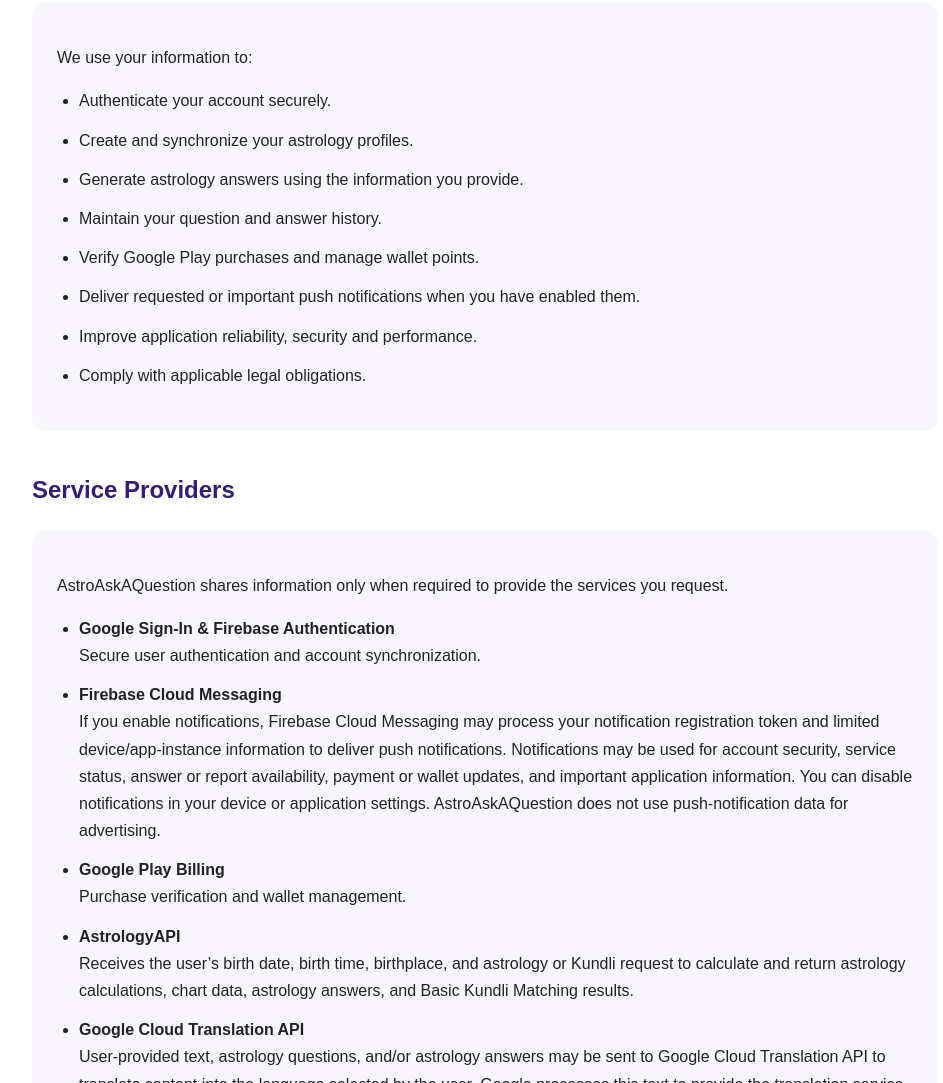
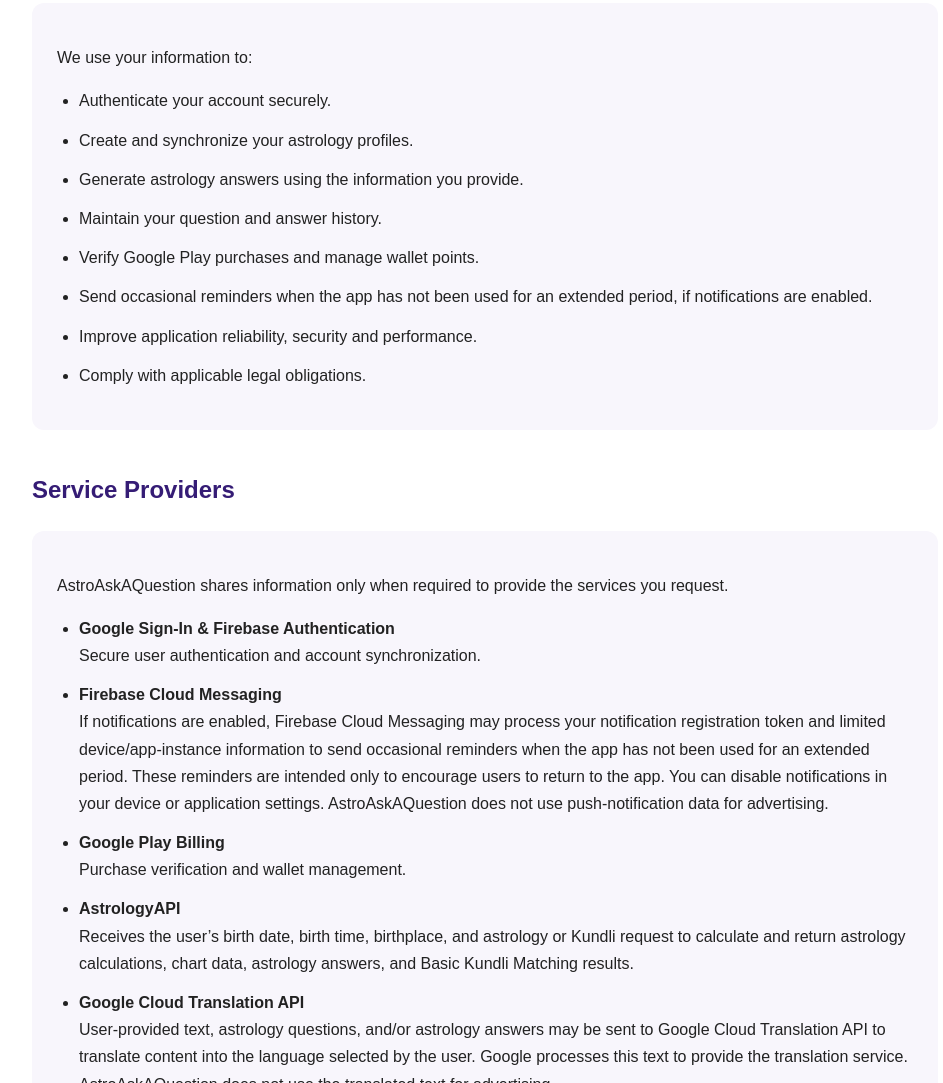
Before and after one commit to pranjalmisra-stack/astroaskaquestion-website, a plain HTML site: page privacy-policy.html in a window 1280 px wide. Shown: the part 1076-2159 px from the top of the page, without its empty margins (155-1098 px from the left). Drawn offline with Linux system fonts and the light colour scheme.

Commit message:
Update privacy-policy.html

```diff
--- a/privacy-policy.html
+++ b/privacy-policy.html
@@ -500,7 +500,7 @@
 
 <li>Verify Google Play purchases and manage wallet points.</li>
 
-<li>Deliver requested or important push notifications when you have enabled them.</li>
+<li>Send occasional reminders when the app has not been used for an extended period, if notifications are enabled.</li>
 
 <li>Improve application reliability, security and performance.</li>
 
@@ -539,13 +539,13 @@
 
 <strong>Firebase Cloud Messaging</strong><br>
 
-If you enable notifications, Firebase Cloud Messaging may process
+If notifications are enabled, Firebase Cloud Messaging may process
 your notification registration token and limited device/app-instance
-information to deliver push notifications. Notifications may be used
-for account security, service status, answer or report availability,
-payment or wallet updates, and important application information.
-You can disable notifications in your device or application settings.
-AstroAskAQuestion does not use push-notification data for advertising.
+information to send occasional reminders when the app has not been
+used for an extended period. These reminders are intended only to
+encourage users to return to the app. You can disable notifications in
+your device or application settings. AstroAskAQuestion does not use
+push-notification data for advertising.
 
 </li>
 
```
